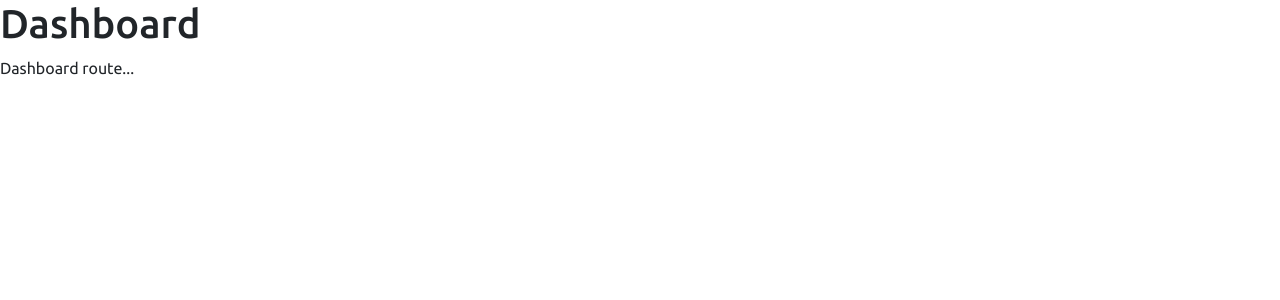
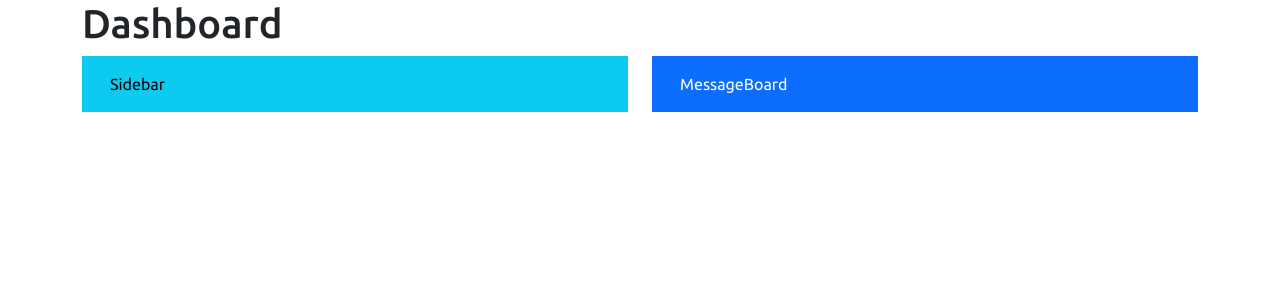
Before and after one commit to alejaalvar/chat-frontend, a React (Vite) app in the folder react-form/: page /dashboard in a window 1280 px wide. Shown: the top 300 px of the page. Built offline with nearby package versions, Linux system fonts and the light colour scheme.

Commit message:
add: placeholder components for the dashboard page for scaffolding

```diff
--- /dev/null
+++ b/react-form/src/components/MessageBoard.tsx
@@ -0,0 +1,7 @@
+export default function MessageBoard() {
+  return (
+    <div className="container bg-primary text-white">
+      <p className="p-3">MessageBoard</p>
+    </div>
+  );
+}
--- /dev/null
+++ b/react-form/src/components/MessageBubble.tsx
@@ -0,0 +1,3 @@
+export default function MessageBubble({ message }: { message: string }) {
+  return <div className="p-3 mb-2 bg-primary text-white">MessageBubble</div>;
+}
--- /dev/null
+++ b/react-form/src/components/Sidebar.tsx
@@ -0,0 +1,9 @@
+import { useState } from "react";
+
+export default function Sidebar() {
+  return (
+    <div className="container text-bg-info">
+      <p className="p-3">Sidebar</p>
+    </div>
+  );
+}
--- a/react-form/src/pages/DashboardPage.tsx
+++ b/react-form/src/pages/DashboardPage.tsx
@@ -1,6 +1,8 @@
 import { useState } from "react";
 import { useLocation } from "react-router-dom";
 import ProfileSetupModal from "../components/ProfileSetupModal";
+import Sidebar from "../components/Sidebar";
+import MessageBoard from "../components/MessageBoard";
 
 function DashboardPage() {
   const location = useLocation();
@@ -8,9 +10,16 @@ function DashboardPage() {
   const [showModal, setShowModal] = useState(needsSetup);
 
   return (
-    <div>
+    <div className="container">
       <h1>Dashboard</h1>
-      <p>Dashboard route...</p>
+      <div className="row">
+        <div className="col">
+          <Sidebar />
+        </div>
+        <div className="col">
+          <MessageBoard />
+        </div>
+      </div>
       <ProfileSetupModal show={showModal} onClose={() => setShowModal(false)} />
     </div>
   );
```
Also changed, not shown: react-form/src/components/ContactEntry.tsx (added, +7 -0 lines).
